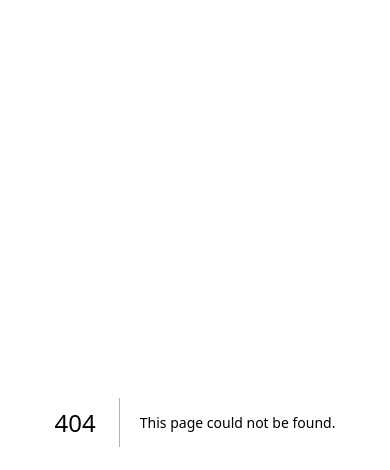
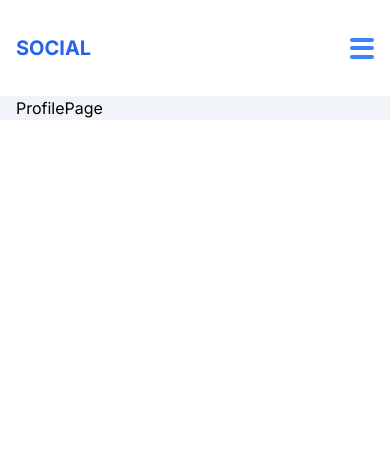
Before and after one commit to grownsandip/Social_app, a Next.js app: page /profile/1 in a window 390 px wide. Before the commit this address had no page. Shown: the top 470 px of the page. Built offline with nearby package versions, Linux system fonts and the light colour scheme.

Commit message:
created Navbar and menu for small screen items

```diff
--- /dev/null
+++ b/src/app/Components/MobileMenu.tsx
@@ -0,0 +1,25 @@
+"use client"
+import Link from "next/link";
+import { useState } from "react";
+
+const MobileMenu = () => {
+  const [isOpen, setIsOpen] = useState(false)
+  return (
+    <div className=''>
+      <div className="flex flex-col gap-[4.5px] cursor-pointer" onClick={() => { setIsOpen(prev => !prev) }}>
+        <div className={`w-6 h-1 bg-blue-500 rounded-sm ${isOpen ? "rotate-45" : ""} origin-left ease-in-out duration-500`} />
+        <div className={`w-6 h-1 bg-blue-500 rounded-sm ${isOpen ? "opacity-0" : ""} ease-in-out duration-500`} />
+        <div className={`w-6 h-1 bg-blue-500 rounded-sm ${isOpen ? "-rotate-45" : ""} origin-left ease-in-out duration-500`} />
+      </div>
+      {isOpen && (<div className="absolute left-0 top-24 w-full h-[calc(100vh-96px)] bg-white flex flex-col items-center justify-center gap-8 text-xl font-medium z-10">
+        <Link href="/">Home</Link>
+        <Link href="/">Friends</Link>
+        <Link href="/">Groups</Link>
+        <Link href="/">Stories</Link>
+        <Link href="/">Login</Link>
+      </div>)}
+    </div>
+  )
+}
+
+export default MobileMenu;
--- /dev/null
+++ b/src/app/Components/Navbar.tsx
@@ -0,0 +1,17 @@
+import Link from "next/link";
+import MobileMenu from "./MobileMenu";
+const Navbar=()=> {
+  return (
+    <div className="h-24 flex items-center justify-between">
+      <div className="">
+        <Link href="/" className="font-bold text-xl text-blue-600">SOCIAL</Link>
+      </div>
+      <div className="hidden">center</div>
+      <div className="">
+        <MobileMenu/>
+      </div>
+    </div>
+  )
+}
+
+export default Navbar
--- a/src/app/layout.tsx
+++ b/src/app/layout.tsx
@@ -1,12 +1,13 @@
 import type { Metadata } from "next";
-import { Inter } from "next/font/google";
+import { Inter, Noto_Sans_Bassa_Vah } from "next/font/google";
 import "./globals.css";
+import Navbar from "@/app/Components/Navbar";
 
 const inter = Inter({ subsets: ["latin"] });
 
 export const metadata: Metadata = {
-  title: "Lama Dev Social Media App",
-  description: "Social media app built with Next.js",
+  title: "Social media app",
+  description: "app is built with next.js",
 };
 
 export default function RootLayout({
@@ -16,7 +17,14 @@
 }>) {
   return (
     <html lang="en">
-      <body className={inter.className}>{children}</body>
+      <body className={inter.className}>
+        <div className="w-full bg-white px-4 md:px-8 lg:md-16 xl:px-32 xlx:px-64">
+        <Navbar/>
+        </div>
+        <div className="w-full bg-slate-100 px-4 md:px-8 lg:md-16 xl:px-32 xlx:px-64">
+        {children}
+        </div>
+        </body>
     </html>
   );
 }
--- a/src/app/page.tsx
+++ b/src/app/page.tsx
@@ -1,6 +1,6 @@
 const Homepage = () => {
   return (
-    <div className=''>Homepage</div>
+    <div className='font-bold'>Homepage</div>
   )
 }
 
--- /dev/null
+++ b/src/app/profile/[id]/page.tsx
@@ -0,0 +1,10 @@
+
+const page = () => {
+  return (
+    <div className="profile">
+      ProfilePage
+    </div>
+  )
+}
+
+export default page
```
